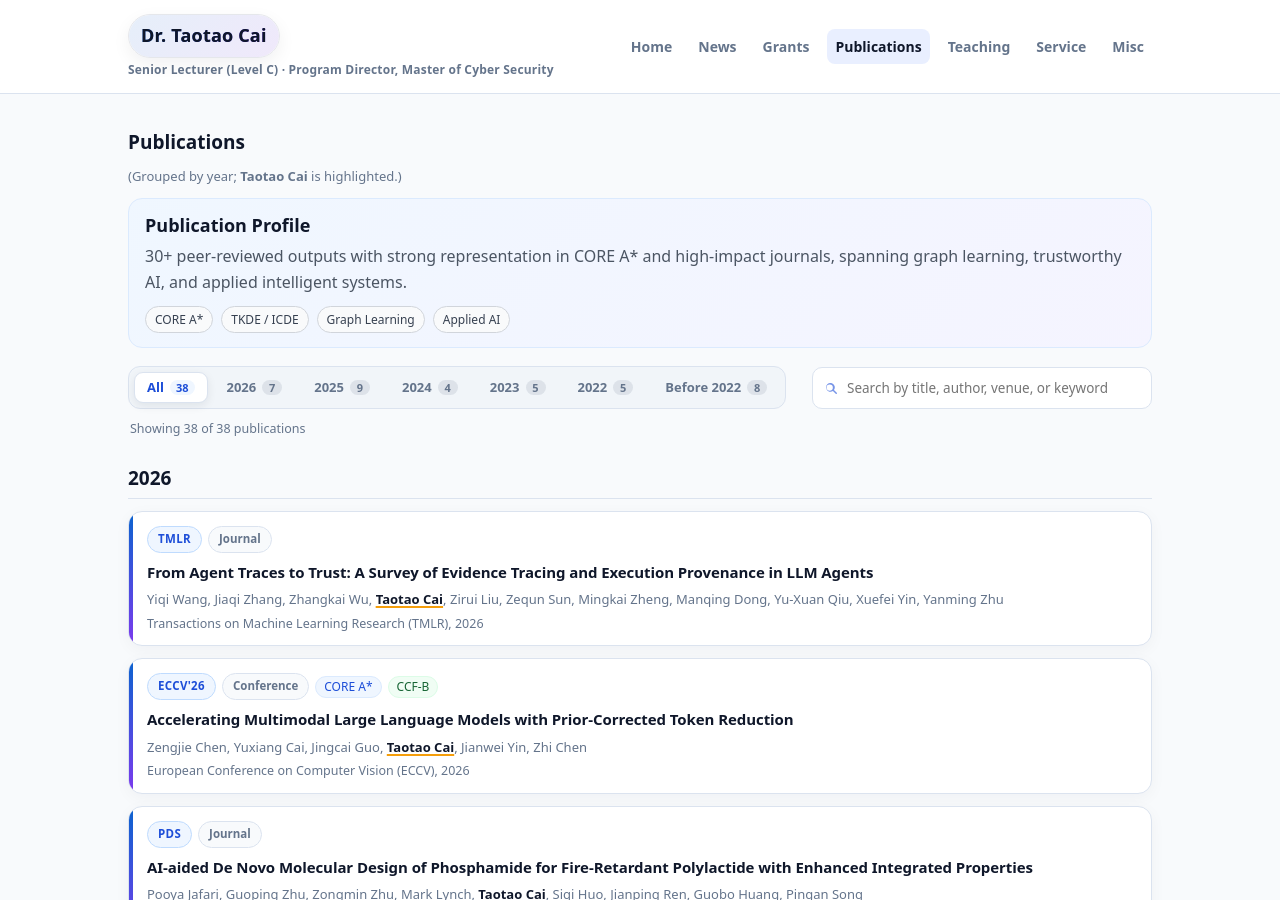
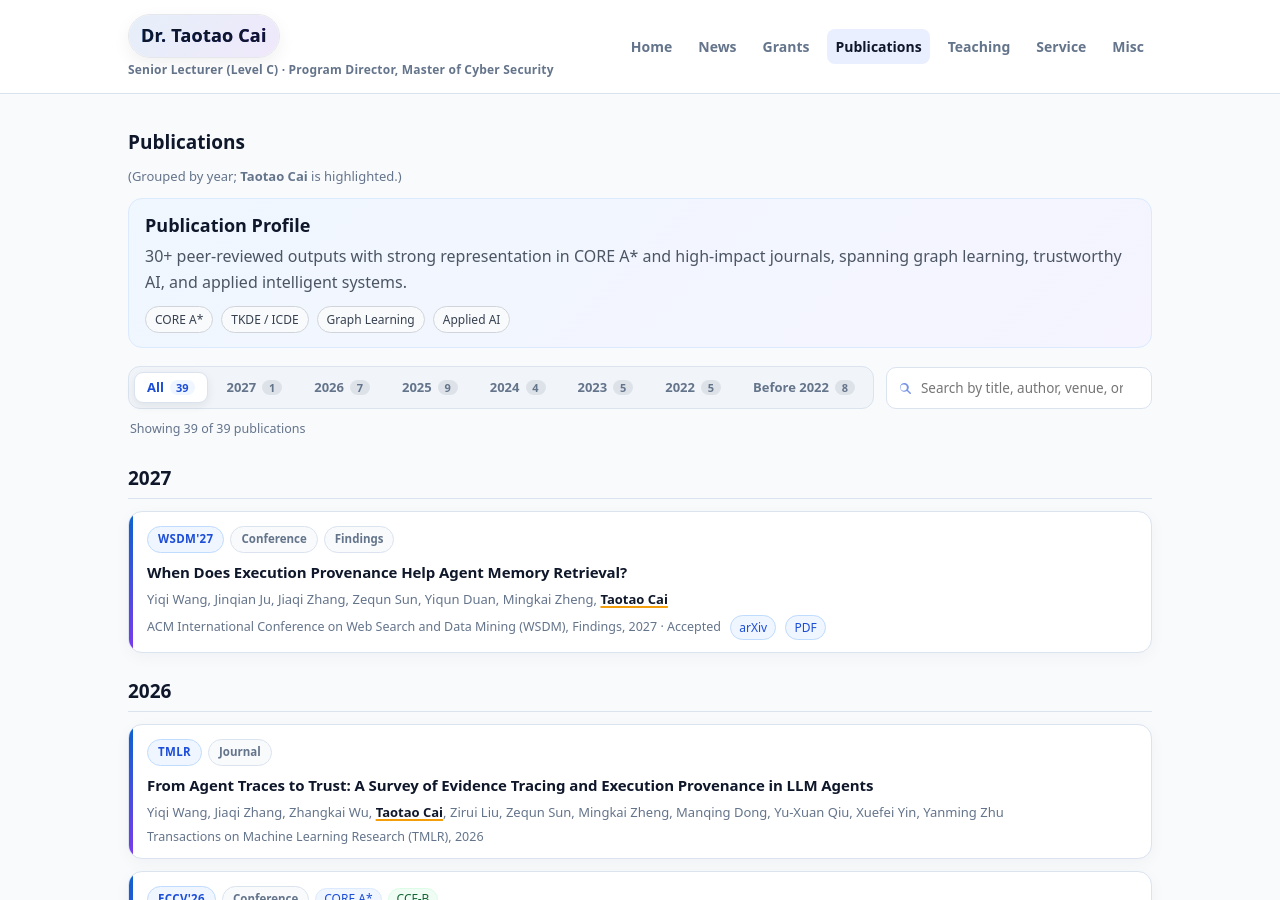
Before and after one commit to Taotao1992/Taotao1992.github.io, a Jekyll site: the page built from publications.md, in a window 1280 px wide and 900 px high. Built offline with Jekyll 4.4.1, drawn with Linux system fonts in a browser that asks for light colours.

Commit message:
Add WSDM 2027 Findings acceptance to publications and news
List the accepted paper with all seven authors and arXiv/PDF links under 2027. Announce the November 2026 acceptance on the homepage and News page, and update publication counts.

```diff
--- a/publications.md
+++ b/publications.md
@@ -22,7 +22,8 @@ permalink: /publications/
 <div class="pubs">
   <div class="pubs-toolbar">
     <div class="pubs-years" role="tablist" aria-label="Filter publications by year">
-      <button class="pubs-year-btn is-active" type="button" role="tab" aria-selected="true" data-year="all">All <span>38</span></button>
+      <button class="pubs-year-btn is-active" type="button" role="tab" aria-selected="true" data-year="all">All <span>39</span></button>
+      <button class="pubs-year-btn" type="button" role="tab" aria-selected="false" data-year="2027">2027 <span>1</span></button>
       <button class="pubs-year-btn" type="button" role="tab" aria-selected="false" data-year="2026">2026 <span>7</span></button>
       <button class="pubs-year-btn" type="button" role="tab" aria-selected="false" data-year="2025">2025 <span>9</span></button>
       <button class="pubs-year-btn" type="button" role="tab" aria-selected="false" data-year="2024">2024 <span>4</span></button>
@@ -37,6 +38,24 @@ permalink: /publications/
     </div>
   </div>
   <p class="pubs-status" aria-live="polite"></p>
+
+<section class="pub-year-section" data-year="2027">
+<h2 class="pub-year">2027</h2>
+<div class="pub-cards">
+
+  <article class="pub-card" id="wsdm-2027-provenance-memory">
+    <div class="pub-card-top">
+      <span class="pub-venue-tag">WSDM'27</span>
+      <span class="pub-type-tag">Conference</span>
+      <span class="pub-type-tag">Findings</span>
+    </div>
+    <div class="pub-title">When Does Execution Provenance Help Agent Memory Retrieval?</div>
+    <div class="pub-authors">Yiqi Wang, Jinqian Ju, Jiaqi Zhang, Zequn Sun, Yiqun Duan, Mingkai Zheng, Taotao Cai</div>
+    <div class="pub-venue-full">ACM International Conference on Web Search and Data Mining (WSDM), Findings, 2027 · Accepted <a class="inline-link" href="https://arxiv.org/abs/2609.25913">arXiv</a> <a class="inline-link" href="https://arxiv.org/pdf/2609.25913">PDF</a></div>
+  </article>
+
+</div>
+</section>
 
 <section class="pub-year-section" data-year="2026">
 <h2 class="pub-year">2026</h2>
```
Also changed, not shown: index.md (+1 -0 lines), news.md (+3 -0 lines).
